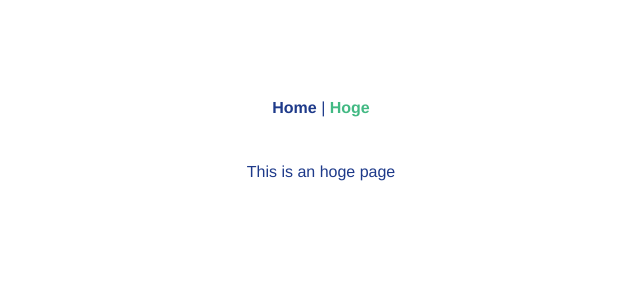
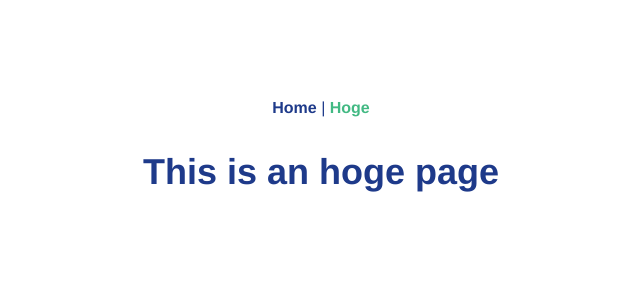
Before and after one commit to reiya0104/vite-vue-router-tailwind-test, a Vue app: page /hoge in a window 1280 px wide. Shown: the top 300 px of the page, without its empty margins (319-959 px from the left). Built offline with nearby package versions, Linux system fonts and the light colour scheme.

Commit message:
Update styles

```diff
--- a/src/components/HelloWorld.vue
+++ b/src/components/HelloWorld.vue
@@ -1,5 +1,5 @@
 <template>
-  <h1>{{ msg }}</h1>
+  <h1 class="msg">{{ msg }}</h1>
   <button class="btn" @click="count++">count is: {{ count }}</button>
   <p>Edit <code class="my-code">components/HelloWorld.vue</code> to test hot module replacement.</p>
 </template>
@@ -19,11 +19,11 @@ export default {
 </script>
 
 <style>
+.msg {
+    @apply font-bold;
+    @apply text-4xl;
+}
 
-h1 {
-  @apply font-bold;
-  @apply text-4xl;
-}
 
 .btn {
   @apply text-white;
--- a/src/views/Hoge.vue
+++ b/src/views/Hoge.vue
@@ -1,5 +1,14 @@
 <template>
   <div class="hoge">
-    <h1>This is an hoge page</h1>
+    <h1 class="hoge">This is an hoge page</h1>
   </div>
 </template>
+
+<style>
+
+.hoge {
+    @apply font-bold;
+    @apply text-4xl;
+}
+
+</style>
--- a/src/views/Home.vue
+++ b/src/views/Home.vue
@@ -1,6 +1,6 @@
 <template>
   <div class="home">
-    <img alt="Vue logo" class="m-auto" src="../assets/logo.png" />
+    <img alt="Vue logo" class="m-auto my-5" src="../assets/logo.png" />
     <HelloWorld msg="Welcome to Your Vue.js App" />
   </div>
 </template>
```
